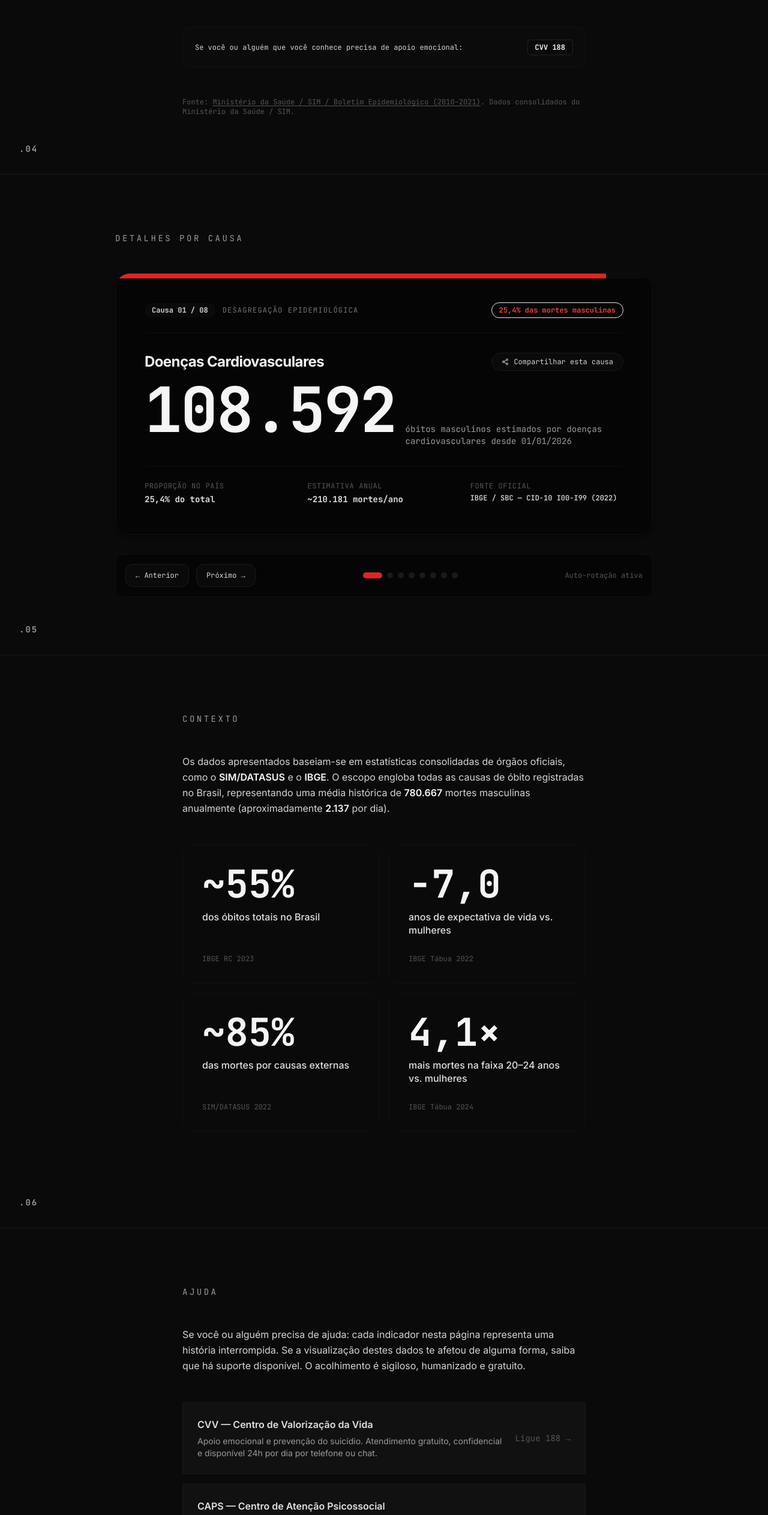
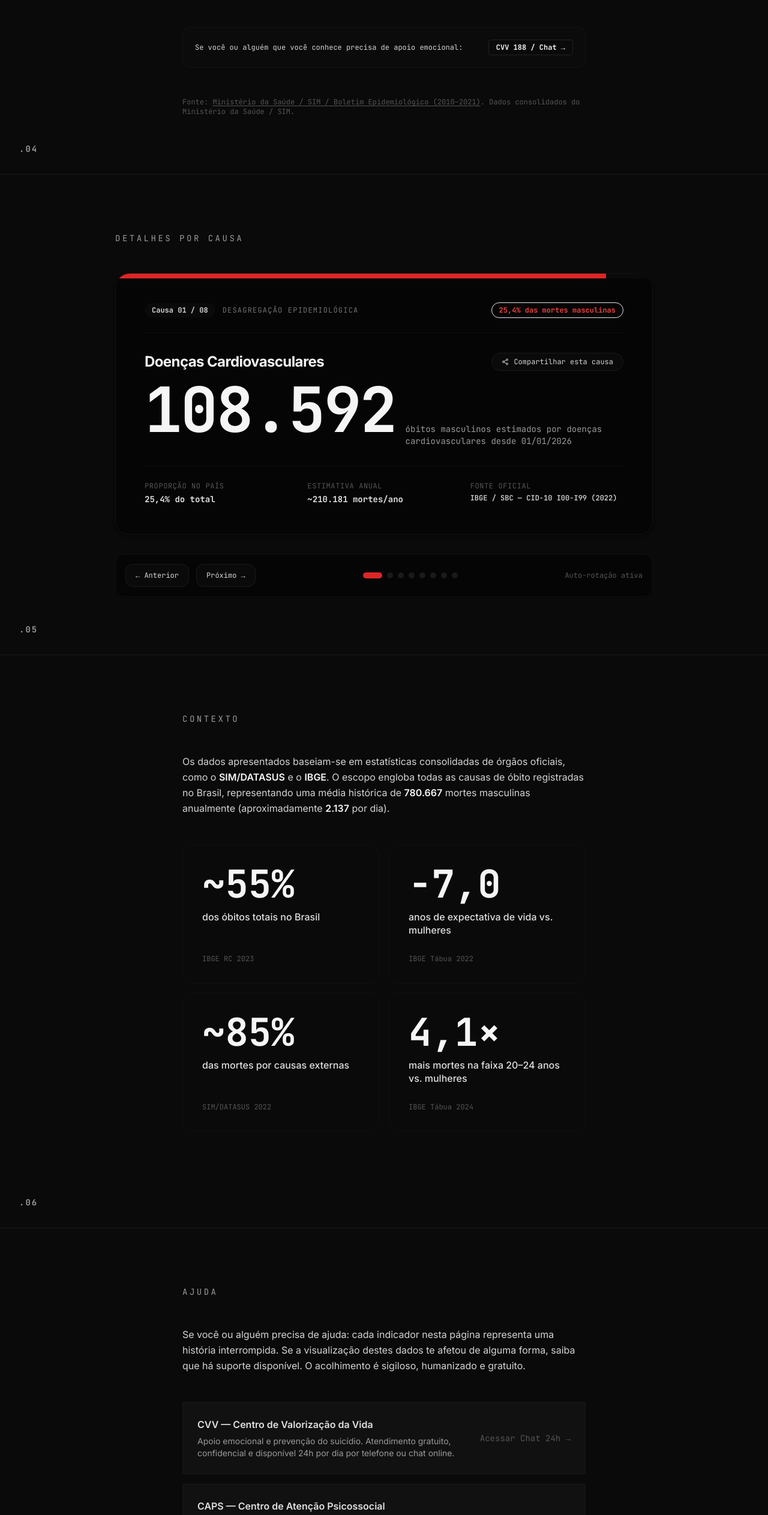
Before and after one commit to agomesthiago/optimistic-oppenheimer, a React (Vite) app: page / in a window 1280 px wide. Shown: the part 2665-5190 px from the top of the page at 60% size. Built offline with nearby package versions, Linux system fonts and the light colour scheme.

Commit message:
fix(links): atualizar link direto do CVV para chat/ e busca no Google para CAPS

```diff
--- a/src/components/ResourcesSection.tsx
+++ b/src/components/ResourcesSection.tsx
@@ -2,16 +2,16 @@ const RESOURCES = [
   {
     id: 'cvv',
     name: 'CVV — Centro de Valorização da Vida',
-    description: 'Apoio emocional e prevenção do suicídio. Atendimento gratuito, confidencial e disponível 24h por dia por telefone ou chat.',
-    action: 'Ligue 188',
-    href: 'https://www.cvv.org.br',
+    description: 'Apoio emocional e prevenção do suicídio. Atendimento gratuito, confidencial e disponível 24h por dia por telefone ou chat online.',
+    action: 'Acessar Chat 24h',
+    href: 'https://cvv.org.br/chat/',
   },
   {
     id: 'caps',
     name: 'CAPS — Centro de Atenção Psicossocial',
     description: 'Rede pública do SUS que oferece acolhimento especializado em saúde mental de forma gratuita e sem necessidade de agendamento.',
-    action: 'Encontrar CAPS',
-    href: 'https://locatorsus.saude.gov.br/',
+    action: 'Buscar CAPS no Google',
+    href: 'https://www.google.com/search?q=CAPS+Centros+de+Aten%C3%A7%C3%A3o+Psicossocial+mais+pr%C3%B3ximo',
   },
   {
     id: 'atlas',
--- a/src/components/SuicideSection.tsx
+++ b/src/components/SuicideSection.tsx
@@ -117,9 +117,14 @@ export function SuicideSection() {
         {/* Prevention Notice */}
         <div className="p-5 bg-zinc-100/70 dark:bg-carbon-800/40 rounded-xl border border-zinc-200/80 dark:border-carbon-700/60 mb-8 flex items-center justify-between gap-4 text-xs font-mono text-slate-600 dark:text-ash-300">
           <span>Se você ou alguém que você conhece precisa de apoio emocional:</span>
-          <span className="shrink-0 px-3 py-1 bg-white dark:bg-carbon-900 border border-zinc-300 dark:border-carbon-600 rounded font-bold text-slate-900 dark:text-ash-100">
-            CVV 188
-          </span>
+          <a
+            href="https://cvv.org.br/chat/"
+            target="_blank"
+            rel="noopener noreferrer"
+            className="shrink-0 px-3 py-1 bg-white dark:bg-carbon-900 border border-zinc-300 dark:border-carbon-600 rounded font-bold text-slate-900 dark:text-ash-100 hover:border-slate-400 dark:hover:border-ash-400 transition-colors"
+          >
+            CVV 188 / Chat →
+          </a>
         </div>
 
         {/* Footer note */}
```
